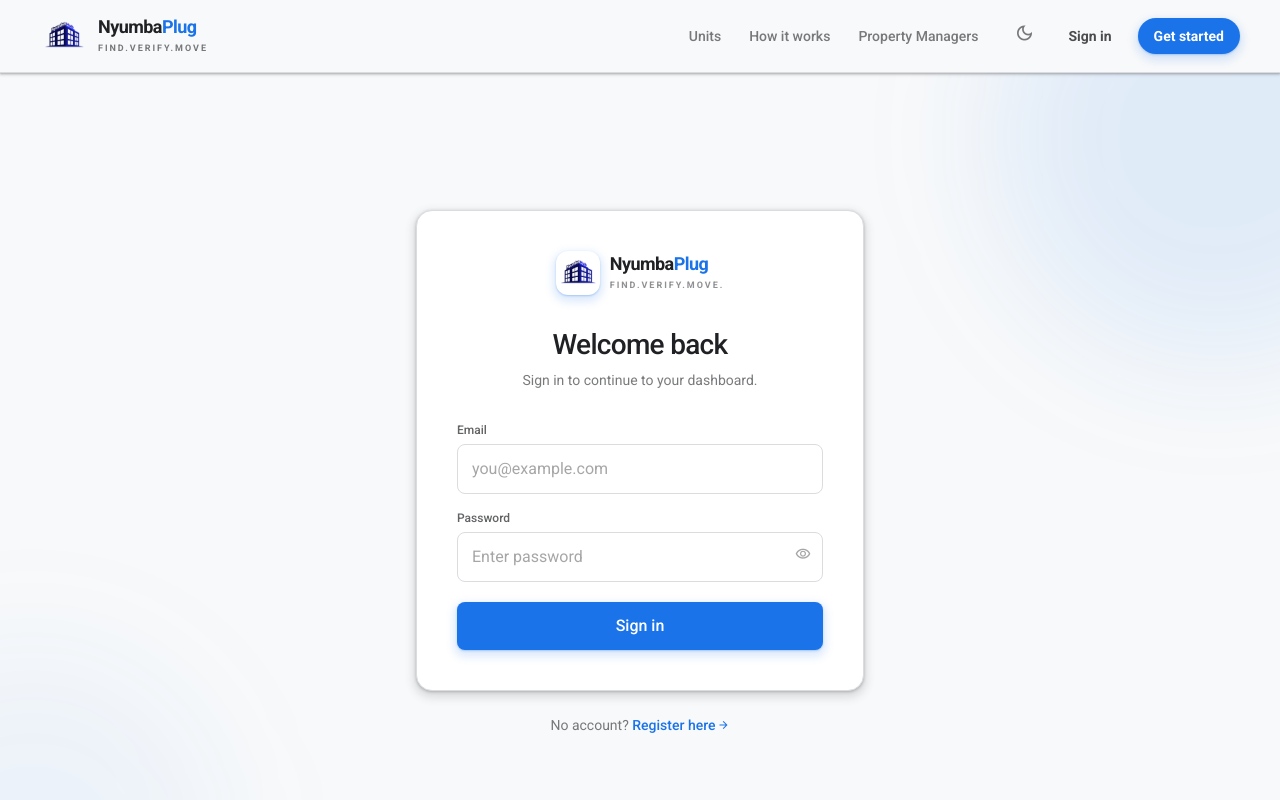
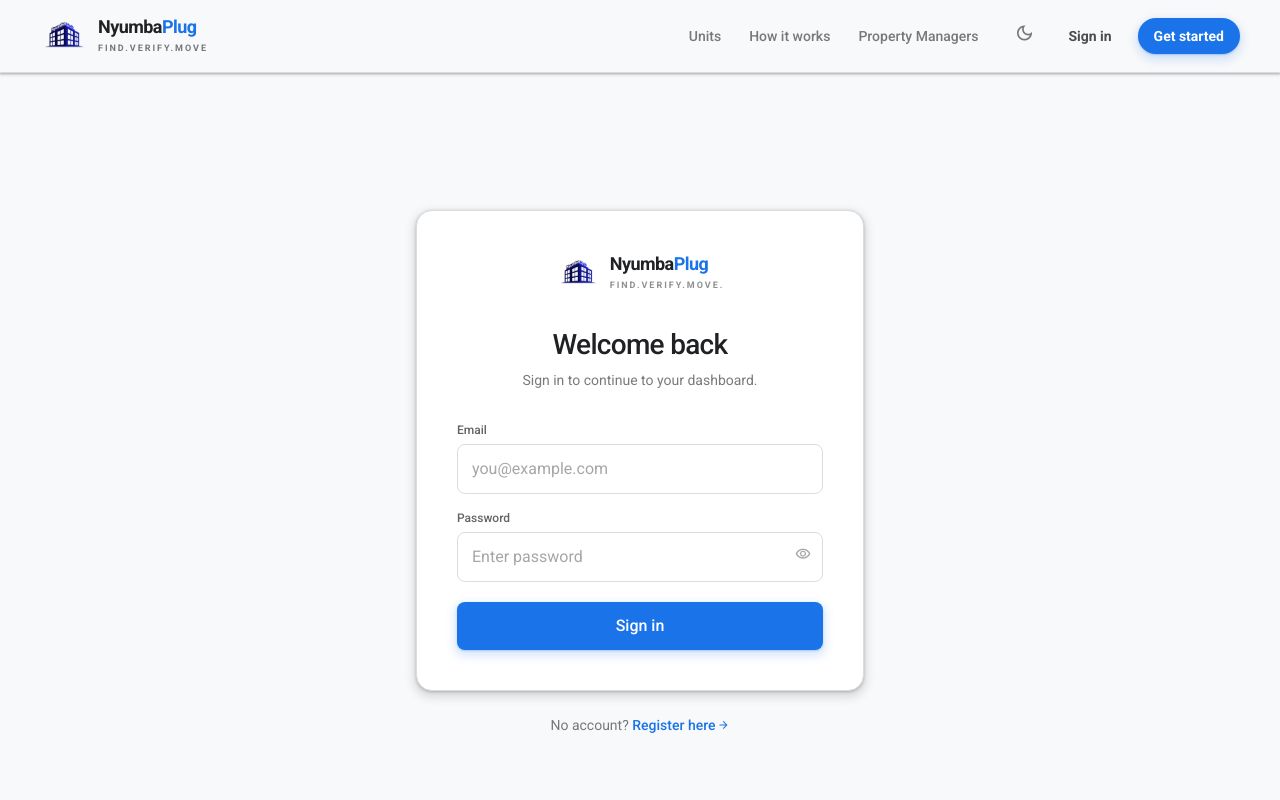
Before and after one commit to kimani-brian/nyumbaplug-frontend, a React (Vite) app: page /login in a window 1280 px wide. Shown: the top 800 px of the page. Built offline with nearby package versions, Linux system fonts and the light colour scheme.

Commit message:
style(auth): remove logo glow & blue halo backgrounds from login/register
- Drop shadow-glow from the AuthCard logo (login, register, verify)
- Remove the two blurred blue halo divs from the page background

```diff
--- a/src/components/auth/AuthCard.tsx
+++ b/src/components/auth/AuthCard.tsx
@@ -11,29 +11,19 @@
 
 /**
  * Shared Google-style auth shell (Login / Register / Verify).
- * Centered white-surface card on the page background with a subtle
- * blue halo, brand mark, title/subtitle and a bottom footer row.
+ * Centered white-surface card on the page background with a
+ * brand mark, title/subtitle and a bottom footer row.
  */
 export const AuthCard: React.FC<AuthCardProps> = ({ title, subtitle, children, footer }) => {
   return (
     <div className="min-h-screen flex items-center justify-center bg-page px-4 sm:px-6 py-12 relative overflow-hidden">
-      {/* subtle blue decor, hidden on small screens to avoid overflow */}
-      <div
-        aria-hidden="true"
-        className="pointer-events-none absolute -top-40 right-[-10rem] w-[28rem] h-[28rem] rounded-full bg-primary/10 blur-3xl hidden sm:block"
-      />
-      <div
-        aria-hidden="true"
-        className="pointer-events-none absolute -bottom-40 left-[-10rem] w-[24rem] h-[24rem] rounded-full bg-primary/5 blur-3xl hidden sm:block"
-      />
-
       <div className="relative w-full max-w-md">
         <div className="bg-panel border border-line rounded-2xl shadow-lift p-6 sm:p-10">
           <Link to="/" className="flex items-center justify-center gap-2.5 mb-8">
             <img
               src={logo}
               alt="NyumbaPlug logo"
-              className="w-11 h-11 rounded-xl object-contain shadow-glow"
+              className="w-11 h-11 rounded-xl object-contain"
             />
             <div>
               <span className="display font-bold text-lg leading-none tracking-tightest text-fg">
```
